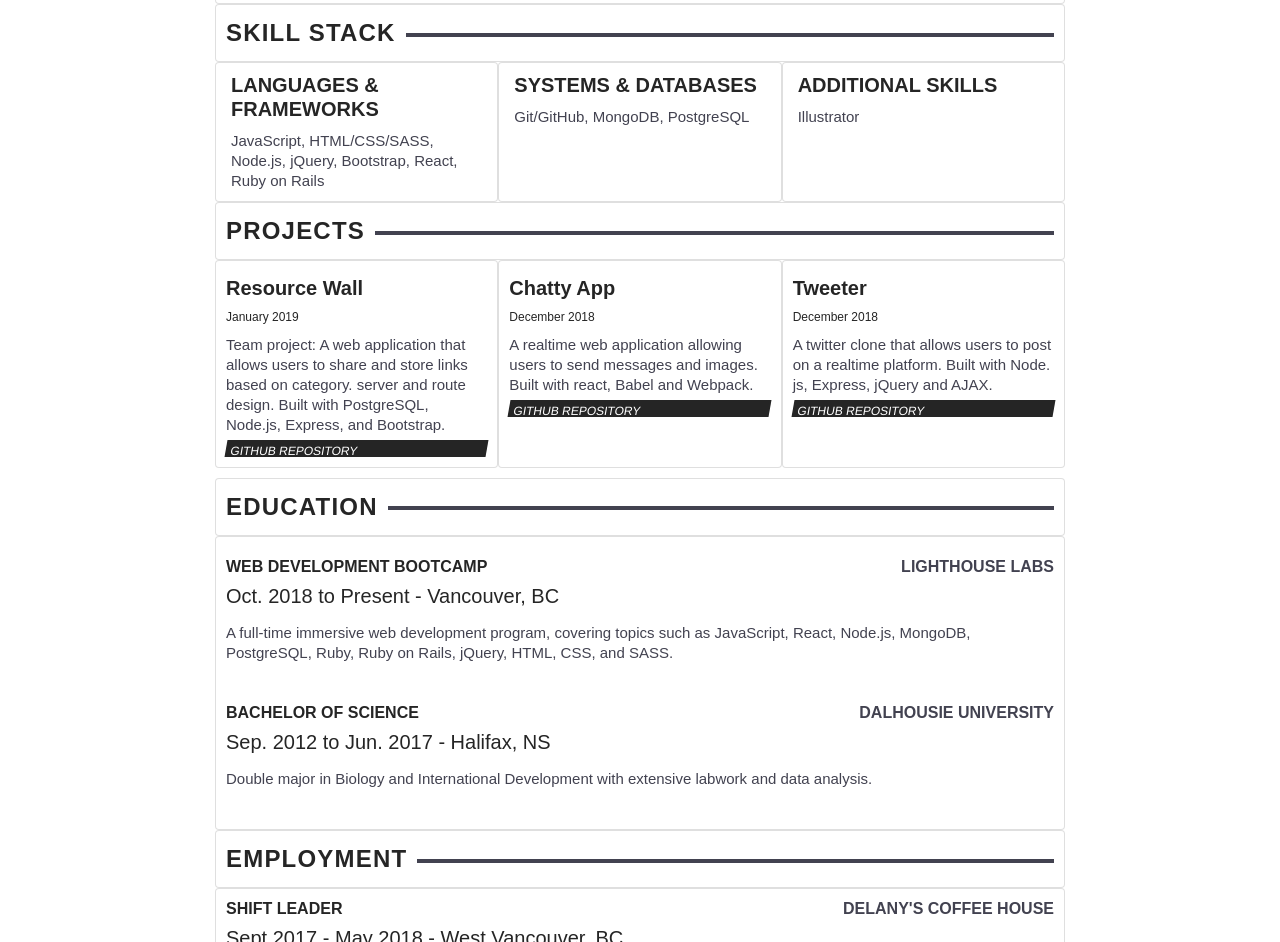
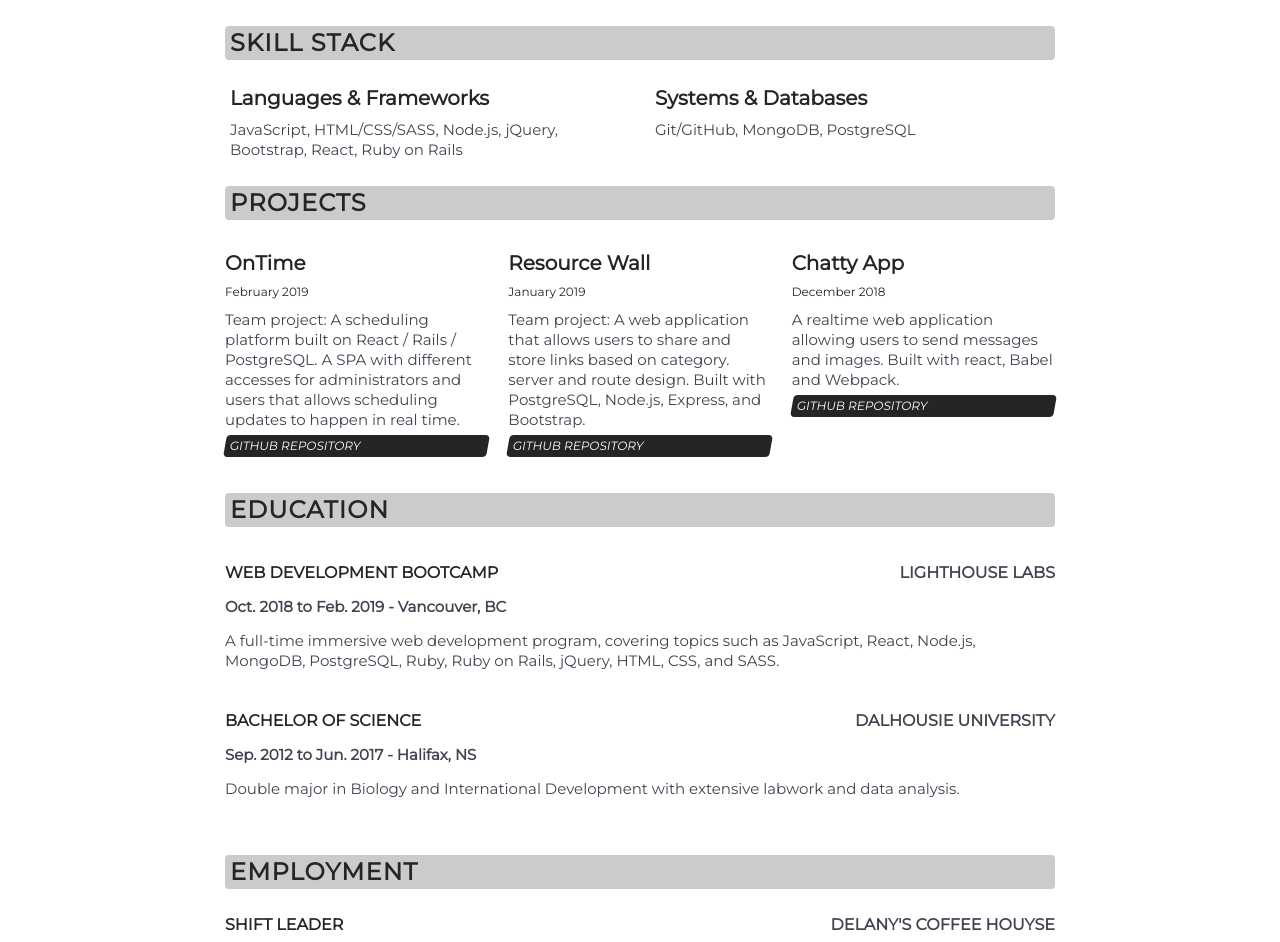
Before and after one commit to allya15/allya15.github.io, a plain HTML site: page index.html in a window 1280 px wide. Shown: the part 286-1228 px from the top of the page. Drawn offline with nearby package versions, Linux system fonts and the light colour scheme; a web font is replaced by a local one.

Commit message:
updated with new projects

```diff
--- a/index.html
+++ b/index.html
@@ -8,9 +8,16 @@
     <title>Allison Avis - Web Developer</title>
     <link rel="stylesheet" href="https://stackpath.bootstrapcdn.com/bootstrap/4.1.3/css/bootstrap.min.css" integrity="sha384-MCw98/SFnGE8fJT3GXwEOngsV7Zt27NXFoaoApmYm81iuXoPkFOJwJ8ERdknLPMO" crossorigin="anonymous">
     <link rel="stylesheet" href="styles/style.css">
+    <link rel="stylesheet" href="styles/education.css">
+    <link rel="stylesheet" href="styles/employment.css">
+    <link rel="stylesheet" href="styles/projects.css">
+    <link rel="stylesheet" href="styles/skillStack.css">
+
     <link rel="stylesheet" href="https://use.fontawesome.com/releases/v5.2.0/css/all.css" integrity="sha384-hWVjflwFxL6sNzntih27bfxkr27PmbbK/iSvJ+a4+0owXq79v+lsFkW54bOGbiDQ" crossorigin="anonymous">
-    <link href="https://fonts.googleapis.com/css?family=Gentium+Basic" rel="stylesheet">
+    <!-- <link href="https://fonts.googleapis.com/css?family=Gentium+Basic" rel="stylesheet"> -->
     <!-- <link href="https://fonts.googleapis.com/css?family=Montserrat" rel="stylesheet"> -->
+
+    <link href="https://fonts.googleapis.com/css?family=Montserrat" rel="stylesheet">
 </head>
 
 <body>
@@ -23,7 +30,7 @@
       <div class="card summary-container col-xs-12">
         <div>
           <h1 class="main-name">Allison Avis</h1>
-          <h3>Web Developer</h3>
+          <h3>Full-stack Web Developer</h3>
           <p class="summary-text">A web developer with a Bachelor of Science degree and a passion for acquiring new skills. I have experience leading teams and supervising others. My background in science has given me the skills to absorb new concepts quickly and efficiently. After a variety of customer service positions, my univeristy degree and coaching soccer, I have discovered my passion in web development.</p>
           <ul class="list-unstyled contact-list">
             <li>
@@ -51,18 +58,18 @@
         <div class="card col-xs-12 col-sm-12">
           <h2 class="title">SKILL STACK</h2>
         </div>
-        <div class="card col-xs-12 col-sm-4">
-          <h5 class="title">LANGUAGES & FRAMEWORKS</h5>
+        <div class="card col-xs-12 col-sm-6">
+          <h5 class="title">Languages & Frameworks</h5>
           <p>JavaScript, HTML/CSS/SASS, Node.js, jQuery, Bootstrap, React, Ruby on Rails</p>
         </div>
-        <div class="card col-xs-12 col-sm-4">
-          <h5 class="title">SYSTEMS & DATABASES</h5>
+        <div class="card col-xs-12 col-sm-6">
+          <h5 class="title">Systems & Databases</h5>
           <p>Git/GitHub, MongoDB, PostgreSQL</p>
         </div>
-        <div class="card col-xs-12 col-sm-4">
-          <h5 class="title">ADDITIONAL SKILLS</h5>
+<!--         <div class="card col-xs-12 col-sm-4">
+          <h5 class="title">Additional Skills</h5>
           <p>Illustrator</p>
-        </div>
+        </div> -->
       </div>
 
 
@@ -70,6 +77,13 @@
       <div class="row projects">
         <div class="card col-xs-12 col-sm-12">
           <h2 class="title">PROJECTS</h2>
+        </div>
+
+        <div class="card project col-xs-12 col-sm-4">
+          <h5 class="title">OnTime</h5>
+          <h5 class="project-date">February 2019</h5>
+          <p>Team project: A scheduling platform built on React / Rails / PostgreSQL. A SPA with different accesses for administrators and users that allows scheduling updates to happen in real time.</p>
+          <a class="project-button" href="https://github.com/allya15/OnTime" target="_blank">GitHub Repository</a>
         </div>
 
         <div class="card project col-xs-12 col-sm-4">
@@ -87,12 +101,7 @@
           <a class="project-button" href="https://github.com/allya15/Nov_Tiny_App" target="_blank">GitHub Repository</a>
         </div>
 
-        <div class="card project col-xs-12 col-sm-4">
-          <h5 class="title">Tweeter</h5>
-          <h5 class="project-date">December 2018</h5>
-          <p>A twitter clone that allows users to post on a realtime platform. Built with Node. js, Express, jQuery and AJAX.</p>
-          <a class="project-button" href="https://github.com/allya15/tweeter" target="_blank">GitHub Repository</a>
-        </div>
+
 
       </div>
     </div>
@@ -106,7 +115,7 @@
       <div class="card col-xs-12 col-sm-12">
         <section class="employment">
           <h4><span class='employment-title'>Web Development Bootcamp</span><span class='employment-link'>Lighthouse Labs</span></h4>
-          <h5>Oct. 2018 to Present - Vancouver, BC</h5>
+          <h5>Oct. 2018 to Feb. 2019 - Vancouver, BC</h5>
           <p>A full-time immersive web development program, covering topics such as JavaScript, React, Node.js, MongoDB, PostgreSQL, Ruby, Ruby on Rails, jQuery, HTML, CSS, and SASS.</p>
         </section>
         <section class="employment">
@@ -122,15 +131,18 @@
         <h2 class="title">EMPLOYMENT</h2>
       </div>
       <div class="card col-xs-12 col-sm-12 employment-container">
+
+
         <section class="employment">
-          <h4><span class='employment-title'>Shift Leader</span><span class='employment-link'><a href='https://job-link.com/' target="_blank">Delany's Coffee House</a></span></h4>
-          <h5>Sept 2017 - May 2018 - West Vancouver, BC</h5>
-          <p>Customer service position responsible for fellow employees. Took inventory and made orders based on projected sales and current stock.</p>
-         </section>
-        <section class="employment">
-          <h4><span class='employment-title'>Server</span><span class='employment-link'><a href='http://www.job-link.com/' target="_blank">Tap and Barrel Shipyards</a></span></h4>
+          <h4><span class='employment-title'>Shift Leader</span><span class='employment-link'>Delany's Coffee Houyse</span></h4>
           <h5>Nov 2017 - May 2018 - North Vancouver, BC</h5>
           <p>To provide customers with a friendly and attentive experience while prioritizing efficiency.</p>
+        </section>
+
+        <section class="employment">
+          <h4><span class='employment-title'>Server</span><span class='employment-link'>Tap and Barrel Shipyards</span></h4>
+          <h5>Nov 2017 - May 2018 - North Vancouver, BC</h5>
+          <p>Customer service position responsible for fellow employees. Took inventory and made orders based on projected sales and current stock.</p>
         </section>
         <section class="employment">
           <h4><span class='employment-title'>Math and Science Tutor</span><span class='employment-link'><a  href='http://www.job-link.com/' target="_blank">Self-Employed</a></span></h4>
--- /dev/null
+++ b/styles/employment.css
@@ -0,0 +1,32 @@
+.employment-container {
+  padding-top: 0;
+  padding-bottom: 0;
+}
+
+section.employment {
+  margin-bottom: 20px;
+}
+
+section.employment h4 {
+  padding: 10px 0 8px 0;
+  text-transform: uppercase;
+  font-size: 16px;
+}
+
+section.employment h5 {
+  margin-bottom: 10px;
+  font-weight: 600;
+  font-size: 15px;
+  color: #424250;
+
+}
+
+section.employment p {
+  margin: 5px 0;
+  padding: 5px 0;
+}
+
+.employment-link {
+  color: #424250;
+  float: right;
+}
--- /dev/null
+++ b/styles/projects.css
@@ -0,0 +1,81 @@
+.project {
+  max-width: 428px;
+  margin: 0 auto 10px;
+}
+
+.projects img {
+  max-width: 100%;
+}
+
+.projects h5 {
+  margin: 5px 0;
+}
+
+.project-date {
+  font-weight: 500;
+  font-size: 12px;
+  padding-bottom: 5px;
+}
+
+.projects p {
+  margin-bottom: 5px;
+}
+
+.project-button {
+  padding: 2px 5px;
+  text-transform: uppercase;
+  background-color: #252525;
+  color: white;
+  font-size: 12px;
+  white-space: nowrap;
+  border-radius: 4px;
+   -webkit-transform: skewX(-20deg);
+}
+
+a.project-button {
+  color: white;
+  text-decoration: none;
+  -webkit-transform: skew(-10deg, 0);
+}
+
+a.project-button:hover {
+  color: white;
+  background-color: #424250;
+}
+
+.button-nested {
+  padding: 2px 0 2px 10px;
+  text-transform: uppercase;
+  background-color: #00bce2;
+  color: white;
+  height: 17px;
+  font-size: 12px;
+  white-space: nowrap;
+}
+
+.button-nested::after {
+  content: "";
+  position: relative;
+  left: 7px;
+  top: 17px;
+  width: 0;
+  height: 0;
+  border-style: solid;
+  border-width: 19px 7px 0 0;
+  border-color: #00bce2 transparent transparent transparent;
+}
+
+a.button-nested {
+  color: white;
+  text-decoration: none;
+  -webkit-transform: skew(-10deg, 0);
+}
+
+a.button-nested:hover {
+  color: white;
+  background-color: #00a6cc;
+}
+
+a.button-nested:hover::after {
+  border-color: #00a6cc transparent transparent transparent;
+}
--- /dev/null
+++ b/styles/skillStack.css
@@ -0,0 +1,8 @@
+.skills h5 {
+  margin-bottom: 10px;
+  padding: 0 5px;
+}
+
+.skills p {
+  padding: 0 5px;
+}
--- a/styles/style.css
+++ b/styles/style.css
@@ -50,21 +50,19 @@ a:hover {
         TYPOGRAPHY
 ======================= */
 body {
-  font-family: "Poppins", sans-serif;
+  font-family: 'Montserrat', sans-serif;
 }
 
 h1, h2, h3, h4, h5, h6 {
   color: #252525;
-  font-family: "Poppins", sans-serif;
+  font-family: 'Montserrat', sans-serif;
   font-weight: 700;
   font-variant-ligatures: common-ligatures;
-  margin-top: 0;
-  margin-bottom: 0;
   line-height: 1.2;
 }
 
 p {
-  font-family: "PT Sans", sans-serif;
+  font-family: 'Montserrat', sans-serif;
   font-size: 15px;
   font-weight: 400;
   line-height: 20px;
@@ -95,6 +93,7 @@ p {
 .card {
   padding: 10px;
   background-color: white;
+  border: none;
 }
 
 /* ======================
@@ -109,6 +108,10 @@ h2.title {
   text-align: left;
   overflow: hidden;
   white-space: nowrap;
+
+  background-color: #CBCBCB;
+  border-radius: 4px;
+  padding: 5px;
 }
 
 h2.title:after {
@@ -117,7 +120,9 @@ h2.title:after {
   display: inline-block;
   width: 100%;
   vertical-align: middle;
-  border-bottom: 4px solid #424250;
+  /*border-bottom: 4px solid #424250;*/
+
+  /*^^ that is for the solid line that goes to end of titles*/
   overflow: hidden;
   justify-content: space-around;
 }
@@ -149,14 +154,7 @@ h2.title:after {
 /* =====================================
           SKILL STACK
 ======================================= */
-.skills h5 {
-  margin-bottom: 10px;
-  padding: 0 5px;
-}
 
-.skills p {
-  padding: 0 5px;
-}
 
 /* =====================================
           CONTACT & LINKS
@@ -182,128 +180,12 @@ h2.title:after {
 /* =====================================
             EMPLOYMENT
 ======================================= */
-.employment-container {
-  padding-top: 0;
-  padding-bottom: 0;
-}
 
-section.employment {
-  margin-bottom: 20px;
-}
-
-section.employment h4 {
-  padding: 10px 0 8px 0;
-  text-transform: uppercase;
-  font-size: 16px;
-}
-
-section.employment h5 {
-  margin-bottom: 10px;
-  font-weight: 500;
-}
-
-section.employment p {
-  margin: 5px 0;
-  padding: 5px 0;
-}
-
-.employment-link {
-  color: #424250;
-  float: right;
-  text-decoration: none;
-}
-
-.employment-link a {
-  color: #424250;
-}
-
-.employment-link a:hover {
-  color: #252525;
-}
 
 /* =====================================
               PROJECTS
 ======================================= */
-.project {
-  max-width: 428px;
-  margin: 0 auto 10px;
-}
 
-.projects img {
-  max-width: 100%;
-}
-
-.projects h5 {
-  margin: 5px 0;
-}
-
-.project-date {
-  font-weight: 500;
-  font-size: 12px;
-  padding-bottom: 5px;
-}
-
-.projects p {
-  margin-bottom: 5px;
-}
-
-.project-button {
-  padding: 2px 5px;
-  text-transform: uppercase;
-  background-color: #252525;
-  color: white;
-  height: 17px;
-  font-size: 12px;
-  white-space: nowrap;
-}
-
-a.project-button {
-  color: white;
-  text-decoration: none;
-  -webkit-transform: skew(-10deg, 0);
-}
-
-a.project-button:hover {
-  color: white;
-  background-color: #424250;
-}
-
-.button-nested {
-  padding: 2px 0 2px 10px;
-  text-transform: uppercase;
-  background-color: #00bce2;
-  color: white;
-  height: 17px;
-  font-size: 12px;
-  white-space: nowrap;
-}
-
-.button-nested::after {
-  content: "";
-  position: relative;
-  left: 7px;
-  top: 17px;
-  width: 0;
-  height: 0;
-  border-style: solid;
-  border-width: 19px 7px 0 0;
-  border-color: #00bce2 transparent transparent transparent;
-}
-
-a.button-nested {
-  color: white;
-  text-decoration: none;
-  -webkit-transform: skew(-10deg, 0);
-}
-
-a.button-nested:hover {
-  color: white;
-  background-color: #00a6cc;
-}
-
-a.button-nested:hover::after {
-  border-color: #00a6cc transparent transparent transparent;
-}
 
 /* =====================================
           FOOTER
```
Also changed, not shown: styles/education.css (added).
